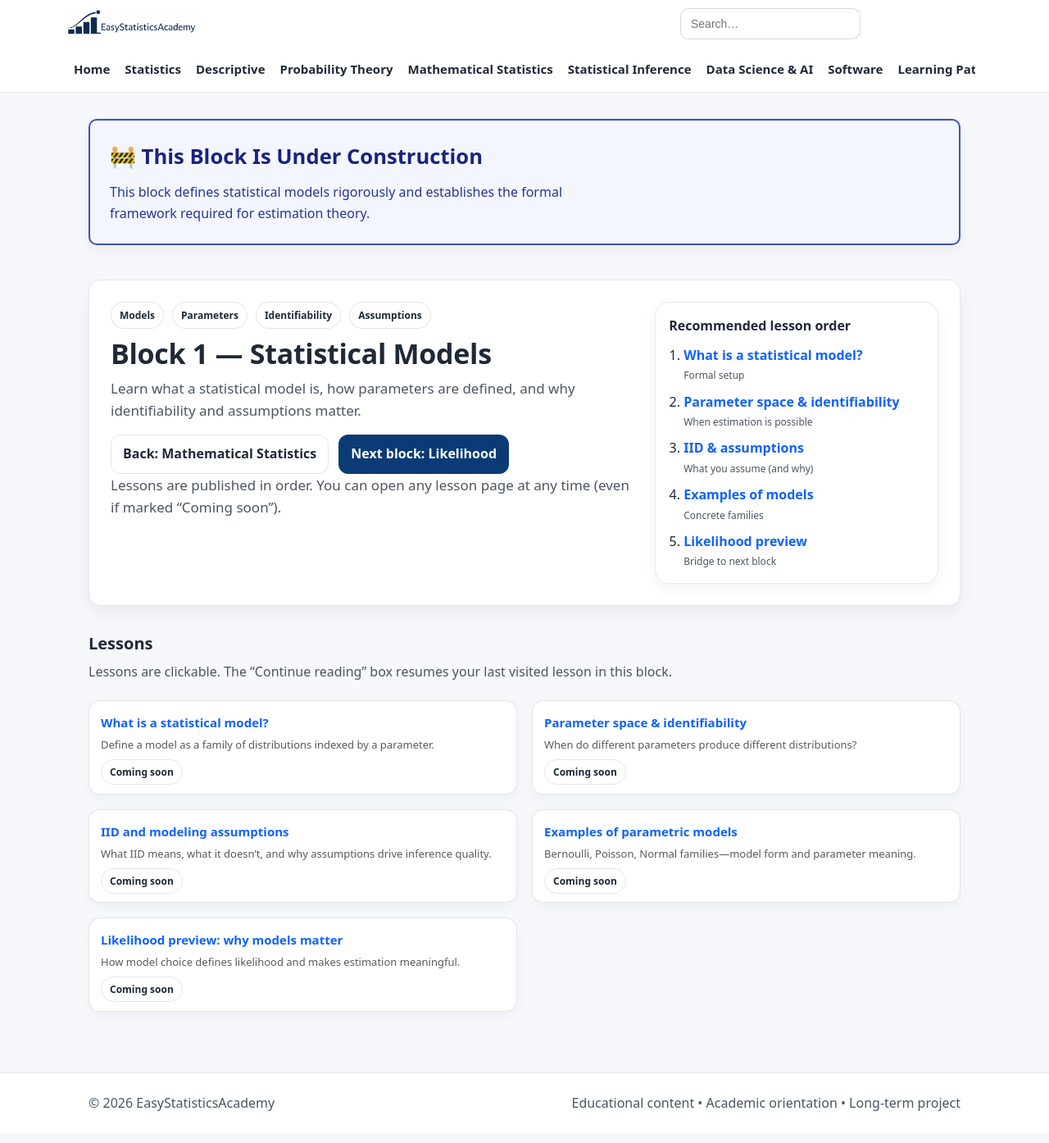
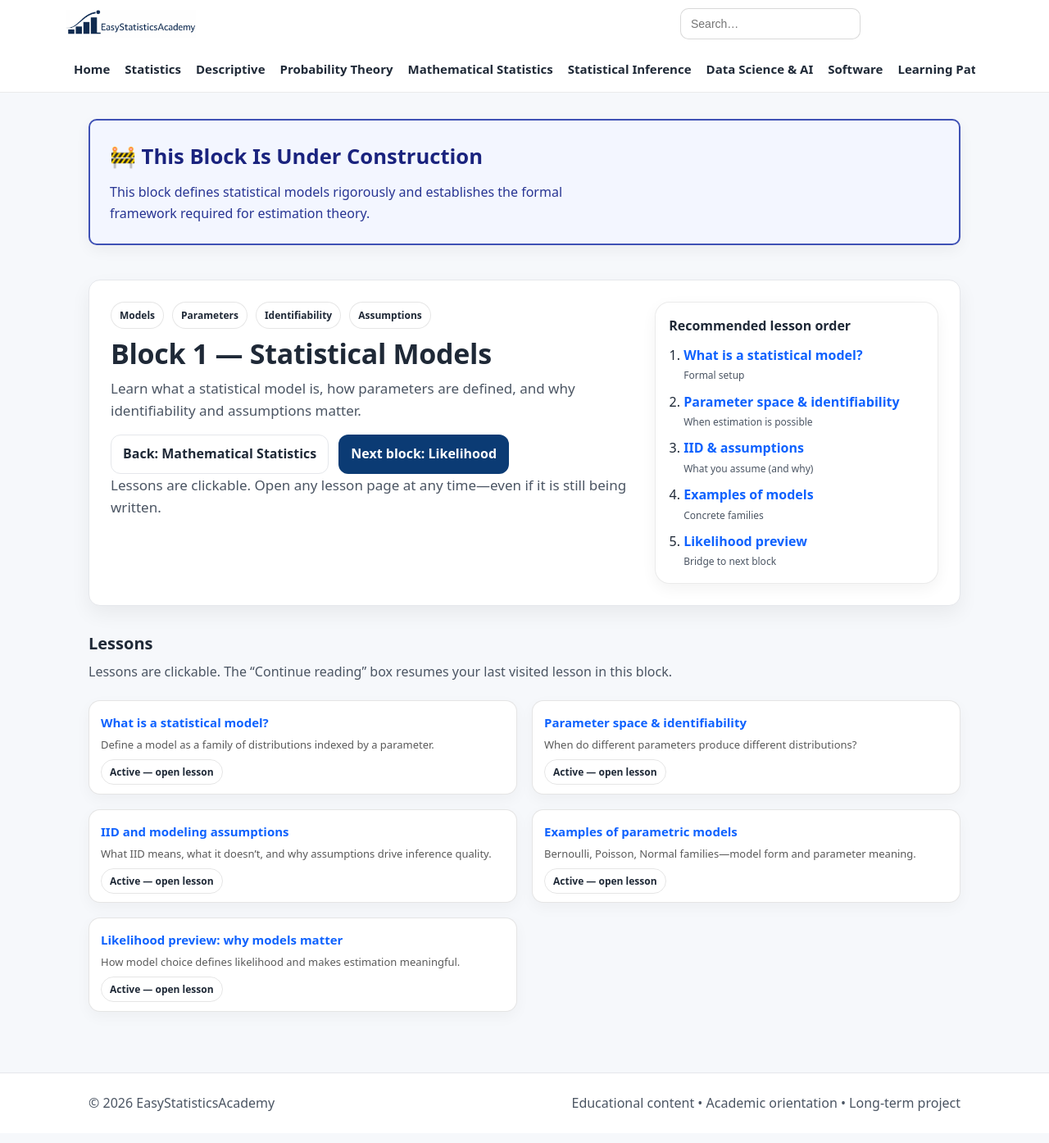
Before and after one commit to ammar-homaida-statistics/easystatisticsacademy, a Jekyll site: the page built from mathematical-statistics/statistical-models/index.md, in a window 1280 px wide and 1400 px high. Shown: the top 1394 px of the window at 82% size. Built offline with Jekyll 4.4.1, drawn with Linux system fonts in a browser that asks for light colours.

Commit message:
Active lessons

```diff
--- a/mathematical-statistics/statistical-models/index.md
+++ b/mathematical-statistics/statistical-models/index.md
@@ -39,7 +39,7 @@ sidebar: false
       </div>
 
       <p class="muted-mini">
-        Lessons are published in order. You can open any lesson page at any time (even if marked “Coming soon”).
+        Lessons are clickable. Open any lesson page at any time—even if it is still being written.
       </p>
     </div>
 
@@ -83,35 +83,35 @@ sidebar: false
     <div class="card lesson-card">
       <h3><a href="/mathematical-statistics/statistical-models/what-is-a-statistical-model/">What is a statistical model?</a></h3>
       <p>Define a model as a family of distributions indexed by a parameter.</p>
-      <div class="pill-row"><span class="badge">Coming soon</span></div>
+      <div class="pill-row"><span class="badge">Active — open lesson</span></div>
     </div>
 
     <!-- Lesson 2 -->
     <div class="card lesson-card">
       <h3><a href="/mathematical-statistics/statistical-models/parameter-space-and-identifiability/">Parameter space & identifiability</a></h3>
       <p>When do different parameters produce different distributions?</p>
-      <div class="pill-row"><span class="badge">Coming soon</span></div>
+      <div class="pill-row"><span class="badge">Active — open lesson</span></div>
     </div>
 
     <!-- Lesson 3 -->
     <div class="card lesson-card">
       <h3><a href="/mathematical-statistics/statistical-models/iid-and-modeling-assumptions/">IID and modeling assumptions</a></h3>
       <p>What IID means, what it doesn’t, and why assumptions drive inference quality.</p>
-      <div class="pill-row"><span class="badge">Coming soon</span></div>
+      <div class="pill-row"><span class="badge">Active — open lesson</span></div>
     </div>
 
     <!-- Lesson 4 -->
     <div class="card lesson-card">
       <h3><a href="/mathematical-statistics/statistical-models/examples-of-parametric-models/">Examples of parametric models</a></h3>
       <p>Bernoulli, Poisson, Normal families—model form and parameter meaning.</p>
-      <div class="pill-row"><span class="badge">Coming soon</span></div>
+      <div class="pill-row"><span class="badge">Active — open lesson</span></div>
     </div>
 
     <!-- Lesson 5 -->
     <div class="card lesson-card">
       <h3><a href="/mathematical-statistics/statistical-models/likelihood-preview-why-models-matter/">Likelihood preview: why models matter</a></h3>
       <p>How model choice defines likelihood and makes estimation meaningful.</p>
-      <div class="pill-row"><span class="badge">Coming soon</span></div>
+      <div class="pill-row"><span class="badge">Active — open lesson</span></div>
     </div>
 
   </div>
```
